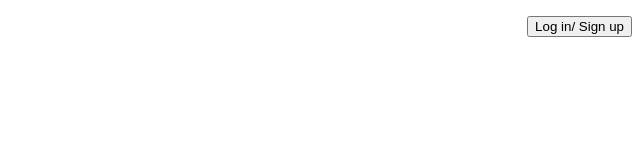
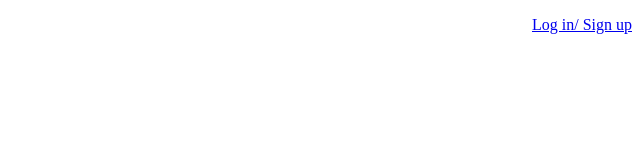
Before and after one commit to epichan/project-aa, a website: page public/index.html in a window 1280 px wide. Shown: the whole page, without its empty margins (640-1280 px from the left). Drawn offline with Linux system fonts and the light colour scheme.

Commit message:
Modify button and login page

```diff
--- a/public/index.html
+++ b/public/index.html
@@ -12,7 +12,7 @@
   <body>
     <div>
     <ul>
-      <button onclick = "window.location.href = '/login'"> Log in/ Sign up </button>
+      <a href = '/login.html'> Log in/ Sign up </a>
       </ul>
       </div>
   </body>
```
